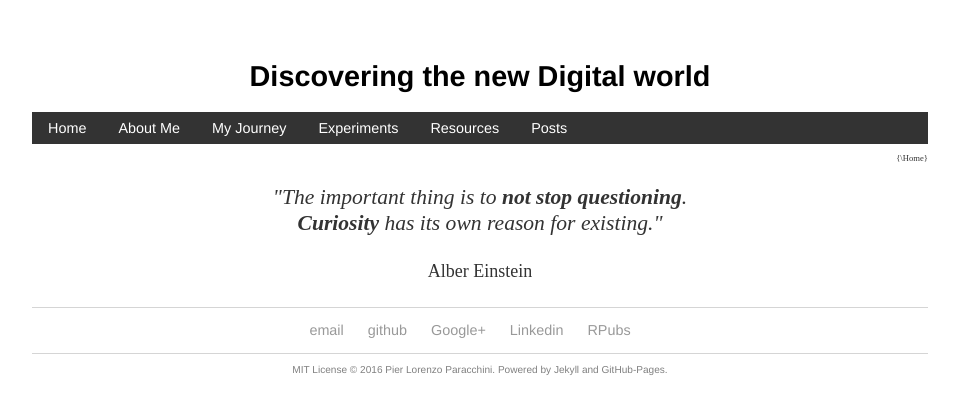
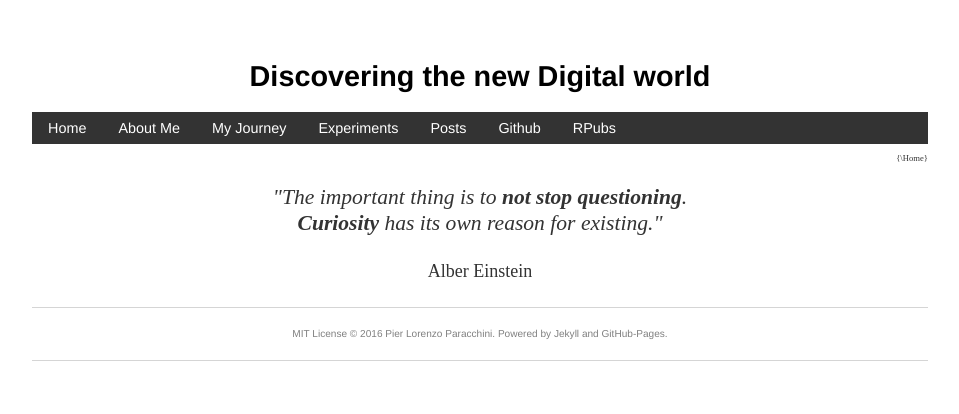
Before and after one commit to pparacch/pparacch.github.io, a Jekyll site: the page built from index.html, in a window 1280 px wide. Shown: the top 414 px of the page, without its empty margins (160-1119 px from the left). Built offline with Jekyll 4.4.1, drawn with Linux system fonts in a browser that asks for light colours.

Commit message:
Removing links to social networks Google+ and Linked in and refactor menu

```diff
--- a/_layouts/default.html
+++ b/_layouts/default.html
@@ -14,11 +14,13 @@
 	    		<ul>
 	        		<li><a class="main" href="/">Home</a></li>
 		        	<li><a class="main" href="/about">About Me</a></li>
+              <!--li><a href="/cv">CV</a></li-->
               <li><a class="main" href="/education">My Journey</a></li>
 							<li><a class="main" href="/pet">Experiments</a></li>
-							<li><a class="main" href="/resources">Resources</a></li>
+							<!--li><a class="main" href="/resources">Resources</a></li-->
 							<li><a class="main" href="/posts">Posts</a></li>
-							<!--li><a href="/cv">CV</a></li-->
+              <li><a class="main" href="https://github.com/pparacch" target="_blank">Github</a></li>
+              <li><a class="main" href="http://rpubs.com/pparacch" target="_blank">RPubs</a></li>
 	    		</ul>
 			</nav>
 
@@ -28,14 +30,7 @@
 
 			</div><!-- /.container -->
 			<footer align = "center">
-	    		<ul>
-	        		<li><a class="main" href="mailto:pierlorenzo.paracchini@gmail.com">email</a></li>
-	        		<li><a class="main" href="https://github.com/pparacch" target="_blank">github</a></li>
-							<li><a class="main" href="https://plus.google.com/+PierLorenzoParacchini_MCMLXXI" target="_blank">Google+</a></li>
-							<li><a class="main" href="https://no.linkedin.com/pub/pier-lorenzo-paracchini/0/184/7" target="_blank">Linkedin</a></li>
-							<li><a class="main" href="http://rpubs.com/pparacch" target="_blank">RPubs</a></li>
-				</ul>
-				<p>MIT License &copy; 2016 Pier Lorenzo Paracchini. Powered by Jekyll and GitHub-Pages.</p>
+	    		<p>MIT License &copy; 2016 Pier Lorenzo Paracchini. Powered by Jekyll and GitHub-Pages.</p>
 			</footer>
 		</body>
 	</html>
--- a/css/main.css
+++ b/css/main.css
@@ -33,6 +33,7 @@ nav.mainmenu ul li a:hover:not(.active) {
 footer {
     font-family:'Helvetica', 'Arial', 'Sans-Serif';
     border-top: 1px solid #d5d5d5;
+    border-bottom: 1px solid #d5d5d5;
     font-size: 1em;
 }
 footer ul {
@@ -44,6 +45,7 @@ footer ul {
 footer ul li {
     display: inline;
     margin-right: 20px;
+    font-size: 0.7em;
 }
 footer ul li a {
     text-decoration: none;
@@ -55,7 +57,6 @@ footer ul li a:hover {
 }
 
 footer p {
-  border-top: 1px solid #d5d5d5;
   padding: 10px;
   font-size: 0.7em;
   color: #808080;
```
